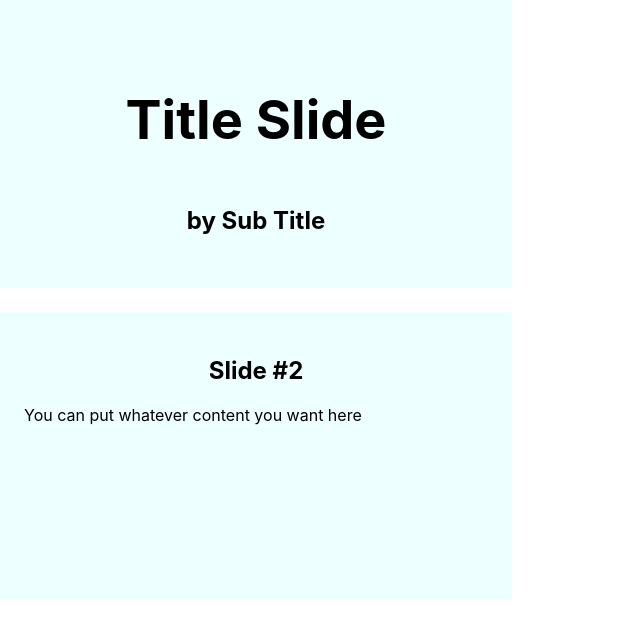
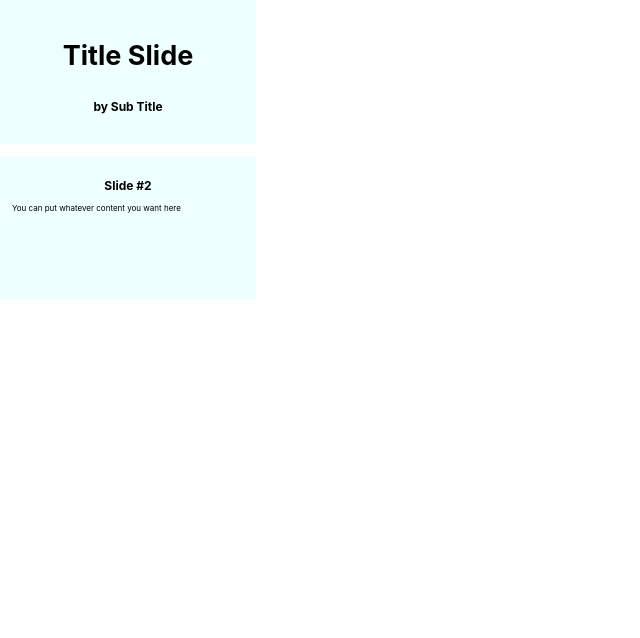
Before and after one commit to fredcollman/react-flume, a React (Create React App) app: page / in a window 1280 px wide. Shown: the top 638 px of the page, without its empty margins (0-640 px from the left). Built offline with nearby package versions, Linux system fonts and the light colour scheme.

Commit message:
Scale thumbnails appropriately

```diff
--- a/src/App.css
+++ b/src/App.css
@@ -62,3 +62,7 @@
 h1 {
   font-size: var(--s3);
 }
+
+.scale-half {
+  font-size: 0.5em;
+}
--- a/src/App.js
+++ b/src/App.js
@@ -1,25 +1,10 @@
 // @flow
-import React, { type Node } from "react";
+import React from "react";
 import { hot } from "react-hot-loader/root";
 import "./App.css";
 import TitleSlide from "./TitleSlide";
 import SimpleSlide from "./SimpleSlide";
-
-type Props = {
-  children: Node,
-};
-
-const Thumbnail = ({ children }: Props) => (
-  <div className="width-m height-m bg-subtle">{children}</div>
-);
-
-const Thumbnails = ({ children }: Props) => (
-  <aside className="stack stack-m">
-    {React.Children.map(children, child => (
-      <Thumbnail>{child}</Thumbnail>
-    ))}
-  </aside>
-);
+import Thumbnails from "./Thumbnails";
 
 const App = () => (
   <Thumbnails>
--- /dev/null
+++ b/src/BaseSlide.js
@@ -0,0 +1,10 @@
+// @flow
+import React, { type Node } from "react";
+
+type Props = { children: Node };
+
+const BaseSlide = ({ children }: Props) => (
+  <article className="padding-m">{children}</article>
+);
+
+export default BaseSlide;
--- a/src/SimpleSlide.js
+++ b/src/SimpleSlide.js
@@ -1,13 +1,14 @@
 // @flow
 import React, { type Node } from "react";
+import BaseSlide from "./BaseSlide";
 
 type Props = { title: string, children: Node };
 
 const SimpleSlide = ({ title, children }: Props) => (
-  <article className="padding-m">
+  <BaseSlide>
     <h2 className="center">{title}</h2>
     {children}
-  </article>
+  </BaseSlide>
 );
 
 export default SimpleSlide;
--- /dev/null
+++ b/src/Thumbnails.js
@@ -0,0 +1,20 @@
+// @flow
+import React, { type Node } from "react";
+
+type Props = {
+  children: Node,
+};
+
+const Thumbnail = ({ children }: Props) => (
+  <div className="width-m height-m bg-subtle">{children}</div>
+);
+
+const Thumbnails = ({ children }: Props) => (
+  <aside className="stack stack-m scale-half">
+    {React.Children.map(children, child => (
+      <Thumbnail>{child}</Thumbnail>
+    ))}
+  </aside>
+);
+
+export default Thumbnails;
--- a/src/TitleSlide.js
+++ b/src/TitleSlide.js
@@ -1,15 +1,18 @@
 // @flow
 import React from "react";
+import BaseSlide from "./BaseSlide";
 
 type Props = { title: string, subtitle: string };
 
 const TitleSlide = ({ title, subtitle }: Props) => (
-  <article className="height-full cover">
-    <div className="center">
-      <h1>{title}</h1>
-      <h2>{subtitle}</h2>
+  <BaseSlide>
+    <div className="cover">
+      <div className="center">
+        <h1>{title}</h1>
+        <h2>{subtitle}</h2>
+      </div>
     </div>
-  </article>
+  </BaseSlide>
 );
 
 export default TitleSlide;
```
Also changed, not shown: 2 other files (tests, documents, lock files or other folders).
